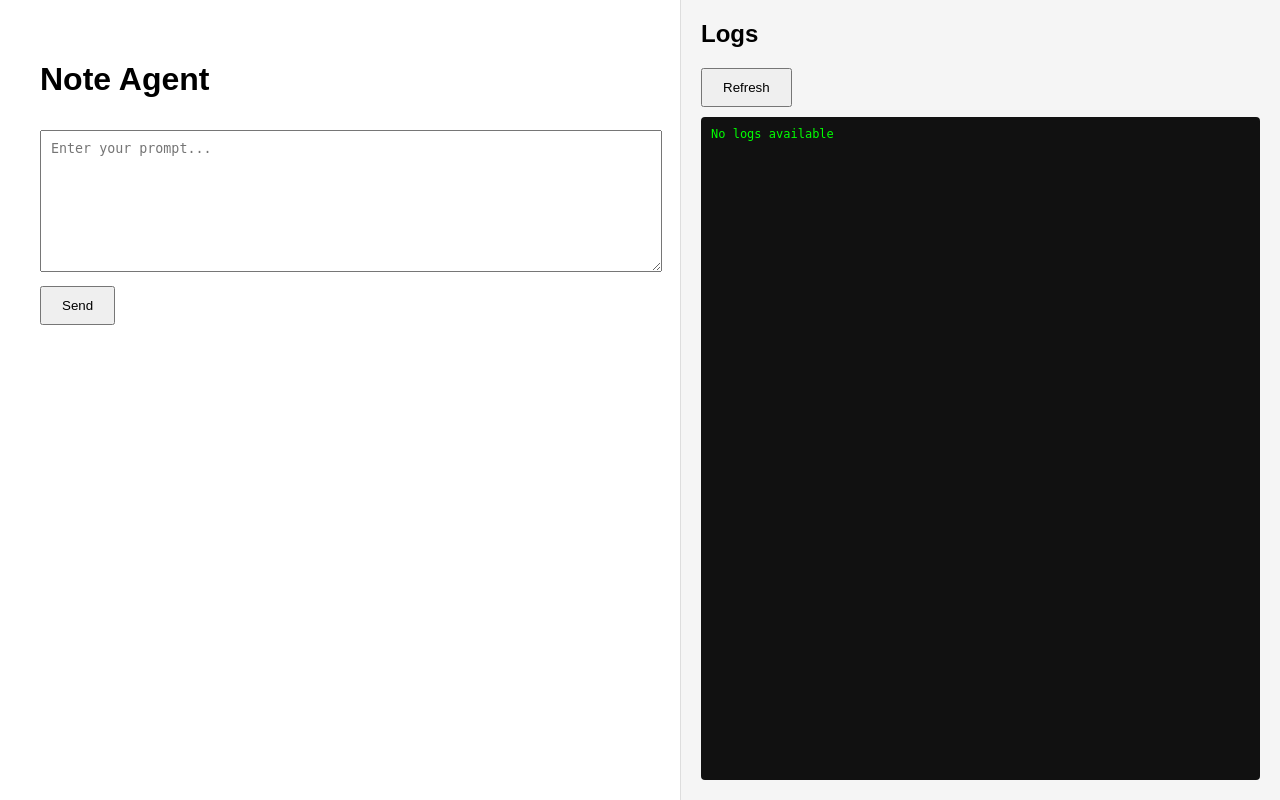
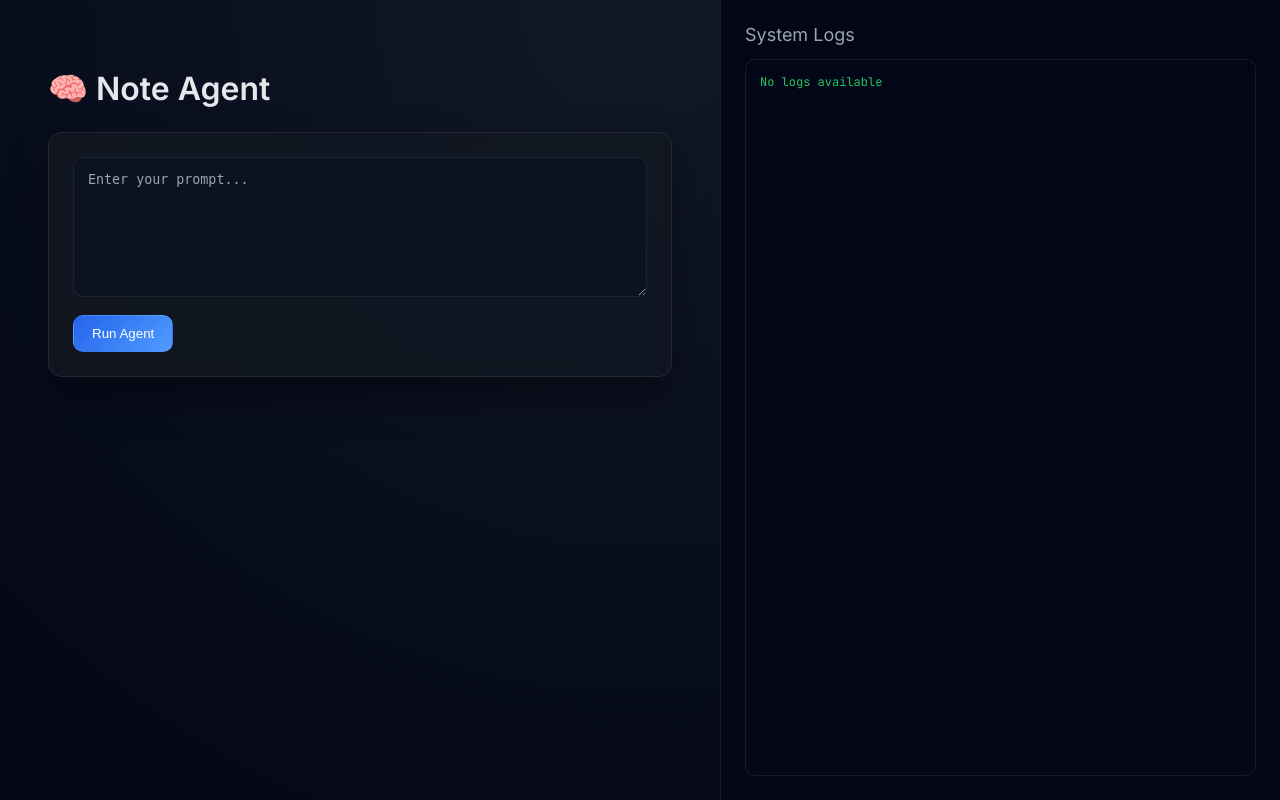
Before and after one commit to galtheking202/Wonderful-Assignment, a FastAPI app: page / in a window 1280 px wide. Run offline with FastAPI, Linux system fonts and the light colour scheme.

Commit message:
added BaseAgent class

```diff
--- a/app/agent_utils/agent.py
+++ b/app/agent_utils/agent.py
@@ -2,6 +2,7 @@ from xmlrpc import client
 from contexts import AGENT_CONTEXT
 from dotenv import load_dotenv
 from .tools import *
+from .base_agent import BaseAgent
 from openai import OpenAI
 import json
 
@@ -19,52 +20,57 @@ API_URL = "https://api.openai.com/v1/responses"
 OPENAI_API_KEY = os.getenv("OPENAI_API_KEY")
 
 
-class MedicineAsisstentAgent:
-    def __init__(self):
-        self.context = AGENT_CONTEXT
-        self.client = OpenAI(api_key=OPENAI_API_KEY)
-        self.input_list = []
-    def invoke_openai_with_tools(self,message: str,tools: list = TOOLS):
-        self.input_list.append({"role": "system", "content": self.context})
-        self.input_list.append({"role": "user", "content": message})
-        try:
-            # 1️⃣ Initial model calls
-            response = self.client.responses.create(
-                model="gpt-5",
-                input=self.input_list,
-                tools=tools,
-            )
-            self.input_list += response.output
-            print(response.output)
-            for item in response.output:
-                if item.type == "function_call":
-                    print(item)
-                    if FUNC_TOOLS.get(item.name) is None:
-                        raise Exception(f"Tool {item.name} not found")
+# class MedicineAsisstentAgent:
+#     def __init__(self):
+#         self.context = AGENT_CONTEXT
+#         self.client = OpenAI(api_key=OPENAI_API_KEY)
+#         self.input_list = []
+#     def invoke_openai_with_tools(self,message: str,tools: list = TOOLS):
+#         self.input_list.append({"role": "system", "content": self.context})
+#         self.input_list.append({"role": "user", "content": message})
+#         try:
+#             # 1️⃣ Initial model calls
+#             response = self.client.responses.create(
+#                 model="gpt-5",
+#                 input=self.input_list,
+#                 tools=tools,
+#             )
+#             self.input_list += response.output
+#             print(response.output)
+#             for item in response.output:
+#                 if item.type == "function_call":
+#                     print(item)
+#                     if FUNC_TOOLS.get(item.name) is None:
+#                         raise Exception(f"Tool {item.name} not found")
 
-                    tool = FUNC_TOOLS[item.name]
-                    arguments = json.loads(item.arguments)
+#                     tool = FUNC_TOOLS[item.name]
+#                     arguments = json.loads(item.arguments)
 
-                    # 3️⃣ Execute tool
-                    tool_result = tool(**arguments)
+#                     # 3️⃣ Execute tool
+#                     tool_result = tool(**arguments)
 
-                    self.input_list.append({
-                    "type": "function_call_output",
-                    "call_id": item.call_id,
-                    "output": json.dumps({
-                        item.name : tool_result
-                    })
-                })
+#                     self.input_list.append({
+#                     "type": "function_call_output",
+#                     "call_id": item.call_id,
+#                     "output": json.dumps({
+#                         item.name : tool_result
+#                     })
+#                 })
 
-            # 4️⃣ Final model call after tool execution
-            response = self.client.responses.create(
-                model="gpt-5",
-                instructions="Analyze the tool outputs and provide a final response to the user. based on the tool results.",
-                tools=tools,
-                input=self.input_list,
-                )
-            print(response.output_text)
-            return response.output_text
-        except Exception as e:
-            Logger.log(f"something went wrong: {e}")
-            return None
+#             # 4️⃣ Final model call after tool execution
+#             response = self.client.responses.create(
+#                 model="gpt-5",
+#                 instructions="Analyze the tool outputs and provide a final response to the user. based on the tool results.",
+#                 tools=tools,
+#                 input=self.input_list,
+#                 )
+#             print(response.output_text)
+#             return response.output_text
+#         except Exception as e:
+#             Logger.log(f"something went wrong: {e}")
+#             return None
+class MedicineAssistantAgent(BaseAgent):
+    def __init__(self, context: str = AGENT_CONTEXT, api_key: str = OPENAI_API_KEY):
+        super().__init__(context=context, api_key=api_key)
+        self.add_tool(get_medicine_data_by_name.__name__, get_medicine_data_by_name)
+        self.add_tool(purchase_medicine.__name__, purchase_medicine)
--- /dev/null
+++ b/app/agent_utils/db.py
@@ -0,0 +1,4 @@
+from pymongo import MongoClient
+
+mongo_client = MongoClient("mongodb://root:example@mongo:27017")
+db = mongo_client["mydb"]
--- a/app/main.py
+++ b/app/main.py
@@ -1,7 +1,7 @@
 from fastapi import FastAPI, HTTPException, Request
 from fastapi.templating import Jinja2Templates
 from pydantic import BaseModel
-from agent_utils.agent import MedicineAsisstentAgent
+from agent_utils.agent import MedicineAssistantAgent
 from pathlib import Path
 import uvicorn
 from logger import LOG_BUFFER
@@ -41,8 +41,8 @@ async def invoke_agent(request: AgentRequest):
         if not request.prompt.strip():
             raise HTTPException(status_code=400, detail="Prompt cannot be empty")
         # Run the agent with the user's prompt
-        agent = MedicineAsisstentAgent()
-        return AgentResponse(response=str(agent.invoke_openai_with_tools(request.prompt)))
+        agent = MedicineAssistantAgent()
+        return AgentResponse(response=str(agent.run_agent(request.prompt)))
 
     except Exception as e:
         raise HTTPException(status_code=500, detail=f"Error invoking agent: {str(e)}")
--- a/app/templates/index.html
+++ b/app/templates/index.html
@@ -3,12 +3,30 @@
 <head>
 <meta charset="UTF-8">
 <meta name="viewport" content="width=device-width, initial-scale=1.0">
-    <title>Note Agent</title>
+<title>Pharmacy Assistant</title>
+
+<link href="https://fonts.googleapis.com/css2?family=Inter:wght@300;400;600&family=JetBrains+Mono&display=swap" rel="stylesheet">
 
 <style>
+:root {
+    --bg: #0b0f14;
+    --panel: #121822;
+    --panel-glass: rgba(18, 24, 34, 0.85);
+    --accent: #4f9cff;
+    --accent-soft: rgba(79, 156, 255, 0.2);
+    --text: #e5e7eb;
+    --muted: #9aa4b2;
+    --danger: #ff5c5c;
+    --border: rgba(255,255,255,0.08);
+}
+
+* { box-sizing: border-box; }
+
 body {
-            font-family: Arial, sans-serif;
     margin: 0;
+    font-family: "Inter", sans-serif;
+    background: radial-gradient(circle at top, #111827, #020617);
+    color: var(--text);
 }
 
 .container {
@@ -16,96 +34,124 @@
     height: 100vh;
 }
 
-        /* Main panel */
 .main {
     flex: 2;
-            padding: 40px;
-            max-width: 600px;
+    padding: 48px;
+    max-width: 720px;
+}
+
+h1 {
+    font-weight: 600;
+    margin-bottom: 24px;
+}
+
+.card {
+    background: var(--panel-glass);
+    backdrop-filter: blur(10px);
+    border: 1px solid var(--border);
+    border-radius: 14px;
+    padding: 24px;
+    box-shadow: 0 20px 40px rgba(0,0,0,0.4);
 }
 
 textarea {
     width: 100%;
-            padding: 10px;
-            margin: 10px 0;
+    background: #0b1220;
+    border: 1px solid var(--border);
+    border-radius: 10px;
+    padding: 14px;
+    color: var(--text);
     resize: vertical;
+    min-height: 140px;
+    outline: none;
 }
 
-        #prompt {
-            height: 120px;
+textarea::placeholder { color: var(--muted); }
+
+textarea:focus {
+    border-color: var(--accent);
+    box-shadow: 0 0 0 2px var(--accent-soft);
 }
 
 button {
-            padding: 10px 20px;
+    margin-top: 14px;
+    padding: 10px 18px;
+    border-radius: 10px;
+    border: 1px solid var(--border);
+    background: linear-gradient(135deg, #2563eb, #4f9cff);
+    color: white;
     cursor: pointer;
+    font-weight: 500;
 }
 
 #response {
     margin-top: 20px;
-            padding: 10px;
-            border: 1px solid #ddd;
+    padding: 16px;
+    border-radius: 10px;
+    background: #020617;
+    border: 1px solid var(--border);
     display: none;
     white-space: pre-wrap;
+    line-height: 1.6;
 }
 
 .error {
-            border-color: red;
-            color: red;
+    border-color: var(--danger);
+    color: var(--danger);
 }
 
-        /* Sidebar */
 .sidebar {
     flex: 1;
-            border-left: 1px solid #ddd;
-            padding: 20px;
-            background: #f5f5f5;
+    border-left: 1px solid var(--border);
+    padding: 24px;
+    background: #020617;
     display: flex;
     flex-direction: column;
 }
 
 .sidebar h2 {
-            margin-top: 0;
+    margin: 0 0 14px 0;
+    font-weight: 500;
+    font-size: 18px;
+    color: var(--muted);
 }
 
 #logs {
     flex: 1;
+    background: #020617;
+    border: 1px solid var(--border);
+    border-radius: 10px;
+    padding: 14px;
+    font-family: "JetBrains Mono", monospace;
+    font-size: 12px;
+    color: #22c55e;
     overflow-y: auto;
-            background: #111;
-            color: #0f0;
-            padding: 10px;
-            font-family: monospace;
-            font-size: 12px;
     white-space: pre-wrap;
-            border-radius: 4px;
-            user-select: text;
-        }
-
-        .controls {
-            margin-bottom: 10px;
 }
 </style>
 </head>
+
 <body>
 
 <div class="container">
 
     <!-- Main -->
     <div class="main">
-        <h1>Note Agent</h1>
+        <h1>🧠 Note Agent</h1>
 
+        <div class="card">
             <form id="agentForm">
                 <textarea id="prompt" placeholder="Enter your prompt..." required></textarea>
-            <button type="submit">Send</button>
+                <button type="submit">Run Agent</button>
             </form>
 
             <div id="response"></div>
         </div>
+    </div>
 
-    <!-- Read-only logs -->
+    <!-- Logs -->
     <div class="sidebar">
-        <h2>Logs</h2>
-        <div class="controls">
-            <button onclick="fetchLogs()">Refresh</button>
-        </div>
+        <h2>System Logs</h2>
         <div id="logs">Waiting for logs...</div>
     </div>
 
@@ -122,12 +168,11 @@
         const res = await fetch('/logs');
         const data = await res.json();
         logsDiv.textContent = data.logs || 'No logs available';
-        } catch (err) {
+    } catch {
         logsDiv.textContent = 'Failed to load logs';
     }
 }
 
-    // Optional: auto-refresh every 3 seconds
 setInterval(fetchLogs, 3000);
 
 form.addEventListener('submit', async (e) => {
@@ -135,7 +180,7 @@
 
     responseDiv.style.display = 'block';
     responseDiv.className = '';
-        responseDiv.textContent = 'Loading...';
+    responseDiv.textContent = 'Running agent...';
 
     try {
         const response = await fetch('/agent', {
@@ -148,18 +193,17 @@
 
         if (response.ok) {
             responseDiv.textContent = data.response;
-                fetchLogs(); // refresh logs after agent run
+            fetchLogs();
         } else {
             responseDiv.className = 'error';
-                responseDiv.textContent = 'Error: ' + (data.detail || 'Unknown error');
+            responseDiv.textContent = data.detail || 'Unknown error';
         }
-        } catch (error) {
+    } catch (err) {
         responseDiv.className = 'error';
-            responseDiv.textContent = 'Error: ' + error.message;
+        responseDiv.textContent = err.message;
     }
 });
 
-    // Initial load
 fetchLogs();
 </script>
 
```
Also changed, not shown: app/agent_utils/base_agent.py (added, +101 -0 lines), app/agent_utils/tools.py (+1 -49 lines), app/sandbox.py (+7 -72 lines). Lines whose indentation alone changed are shown as unchanged.
